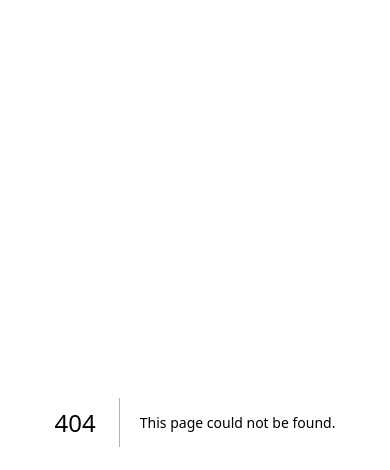
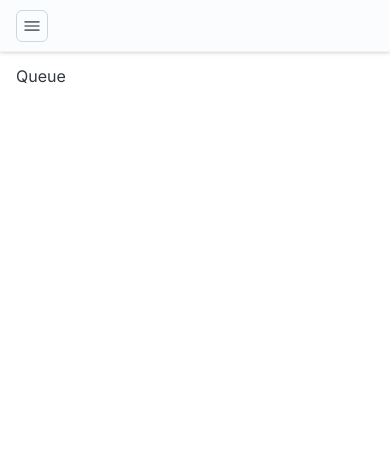
Before and after one commit to d4rkeagle65/eagles-chatbot, a Next.js app: page /Queue in a window 390 px wide. Before the commit this address had no page. Shown: the top 470 px of the page. Built offline with nearby package versions, Linux system fonts and the light colour scheme.

Commit message:
Setup sidebar and header. Working on menu and responsive page for mobile

```diff
--- /dev/null
+++ b/app/Queue/layout.js
@@ -0,0 +1,11 @@
+import * as React from "react"
+
+import Box from '@mui/joy/Box';
+
+export default function QueueLayout(props) {
+    return (
+        <Box>
+            {props.children}
+        </Box>
+    )
+}
--- /dev/null
+++ b/app/Queue/page.js
@@ -0,0 +1,13 @@
+import * as React from "react"
+
+import Box from '@mui/joy/Box';
+
+export const dynamic = 'force-dynamic'
+
+export default function Queue() {
+    return (
+      <Box sx={{ display: "flex", flexDirection: "column" }}>
+        Queue
+      </Box>
+    )
+  }
--- a/app/components/ColorToggle/ColorToggle.js
+++ b/app/components/ColorToggle/ColorToggle.js
@@ -1,42 +1,59 @@
 'use client';
 import * as React from 'react';
 import { useColorScheme } from '@mui/joy/styles';
-import DarkModeRoundedIcon from '@mui/icons-material/DarkModeRounded';
-import LightModeRoundedIcon from '@mui/icons-material/LightModeRounded';
 import IconButton from '@mui/joy/IconButton';
 
-export default function ColorSchemeToggle() {
-  const { mode, setMode } = useColorScheme('light');
+import DarkModeRoundedIcon from '@mui/icons-material/DarkModeRounded';
+import LightModeIcon from '@mui/icons-material/LightMode';
+
+export default function ColorSchemeToggle(props) {
+  const { onClick, sx, ...other } = props;
+  const { mode, setMode } = useColorScheme();
   const [mounted, setMounted] = React.useState(false);
   React.useEffect(() => {
     setMounted(true);
   }, []);
   if (!mounted) {
-    return null;
+    return (
+      <IconButton
+        size="sm"
+        variant="outlined"
+        color="neutral"
+        {...other}
+        sx={sx}
+        disabled
+      />
+    );
   }
   return (
     <IconButton
       id="toggle-mode"
       size="sm"
-      variant="soft"
+      variant="outlined"
       color="neutral"
-      onClick={() => {
+      {...other}
+      onClick={(event) => {
         if (mode === 'light') {
           setMode('dark');
         } else {
           setMode('light');
         }
+        onClick?.(event);
       }}
-      sx={{
-	position: 'fixed',
-	zIndex: 999,
-	bottom: '1rem',
-	right: '1rem',
-        borderRadius: '50%',
-        boxShadow: 'sm',
-      }}
+      sx={[
+        {
+          '& > *:first-child': {
+            display: mode === 'dark' ? 'none' : 'initial',
+          },
+          '& > *:last-child': {
+            display: mode === 'light' ? 'none' : 'initial',
+          },
+        },
+        ...(Array.isArray(sx) ? sx : [sx]),
+      ]}
     >
-      {mode === 'light' ? <DarkModeRoundedIcon /> : <LightModeRoundedIcon />}
+      <DarkModeRoundedIcon />
+      <LightModeIcon />
     </IconButton>
   );
 }
--- /dev/null
+++ b/app/components/Header.js
@@ -0,0 +1,49 @@
+'use client';
+import * as React from 'react';
+import GlobalStyles from '@mui/joy/GlobalStyles';
+import Sheet from '@mui/joy/Sheet';
+import IconButton from '@mui/joy/IconButton';
+import MenuIcon from '@mui/icons-material/Menu';
+
+import { toggleSidebar } from '@/lib/utils/sidebartoggle';
+
+export default function Header() {
+    return (
+      <Sheet
+        sx={{
+          display: { xs: 'flex', md: 'none' },
+          alignItems: 'center',
+          justifyContent: 'space-between',
+          position: 'fixed',
+          top: 0,
+          width: '100vw',
+          height: 'var(--Header-height)',
+          zIndex: 9995,
+          p: 2,
+          gap: 1,
+          borderBottom: '1px solid',
+          borderColor: 'background.level1',
+          boxShadow: 'sm',
+        }}
+      >
+        <GlobalStyles
+          styles={(theme) => ({
+            ':root': {
+              '--Header-height': '52px',
+              [theme.breakpoints.up('md')]: {
+                '--Header-height': '0px',
+              },
+            },
+          })}
+        />
+        <IconButton
+          onClick={() => toggleSidebar()}
+          variant="outlined"
+          color="neutral"
+          size="sm"
+        >
+          <MenuIcon />
+        </IconButton>
+      </Sheet>
+    );
+  }
--- /dev/null
+++ b/app/components/Sidebar.js
@@ -0,0 +1,154 @@
+'use client';
+import * as React from 'react';
+
+import { useRouter, useParams } from "next/navigation";
+import { useEffect } from "react";
+
+import GlobalStyles from '@mui/joy/GlobalStyles';
+import Box from '@mui/joy/Box';
+import Sheet from '@mui/joy/Sheet';
+import Typography from '@mui/joy/Typography';
+import List from '@mui/joy/List';
+import ListItem from '@mui/joy/ListItem';
+import ListItemButton, { listItemButtonClasses } from '@mui/joy/ListItemButton';
+import ListItemContent from '@mui/joy/ListItemContent';
+import Icons from '@mui/icons-material';
+
+import { closeSidebar } from '@/lib/utils/sidebartoggle';
+import ColorToggle from "@/components/ColorToggle/ColorToggle"
+
+const menuItems = [
+    {
+        name: 'Home',
+        icon: 'HomeRounded' ,
+        link: '/',
+    },
+    {
+        name: 'Queue',
+        icon: 'QueueMusic',
+        link: '/Queue',
+    },
+];
+
+export default function Sidebar() {
+    const router = useRouter();
+    const params = useParams();
+    const [pageLoc, setLoc] = React.useState(true);
+
+    useEffect(() => {
+        async function setPageLoc() {
+            let path = window.location.pathname.slice(1);
+        }
+        setPageLoc();
+    }, [params]);
+
+    return (
+        <Sheet
+            className="Sidebar"
+            sx={{
+                position: { xs: 'fixed', md: 'sticky' },
+                transform: {
+                  xs: 'translateX(calc(100% * (var(--SideNavigation-slideIn, 0) - 1)))',
+                  md: 'none',
+                },
+                transition: 'transform 0.4s, width 0.4s',
+                zIndex: 10000,
+                height: '100dvh',
+                width: 'var(--Sidebar-width)',
+                top: 0,
+                p: 2,
+                flexShrink: 0,
+                display: 'flex',
+                flexDirection: 'column',
+                gap: 2,
+                borderRight: '1px solid',
+                borderColor: 'divider',
+            }}
+        >
+            <GlobalStyles
+                styles={(theme) => ({
+                ':root': {
+                    '--Sidebar-width': '220px',
+                    [theme.breakpoints.up('lg')]: {
+                    '--Sidebar-width': '240px',
+                    },
+                },
+                 })}
+            />
+                <Box
+                    className="Sidebar-overlay"
+                    sx={{
+                        position: 'fixed',
+                        zIndex: 9998,
+                        top: 0,
+                        left: 0,
+                        width: '100vw',
+                        height: '100vh',
+                        opacity: 'var(--SideNavigation-slideIn)',
+                        backgroundColor: 'var(--joy-palette-background-backdrop)',
+                        transition: 'opacity 0.4s',
+                        transform: {
+                            xs: 'translateX(calc(100% * (var(--SideNavigation-slideIn, 0) - 1) + var(--SideNavigation-slideIn, 0) * var(--Sidebar-width, 0px)))',
+                            lg: 'translateX(-100%)',
+                        },
+                    }}
+                    onClick={() => closeSidebar()}
+                />
+                <Box sx={{ display: 'flex', gap: 1, alignItems: 'center' }}>
+                    <Box sx={{ display: 'flex', flexGrow: 1, gap: 1, alignItems: 'center' }}>
+                        <Typography level="title-lg">Eagle's Chatbot</Typography>
+                    </Box>
+                    <ColorToggle sx={{ m1: 'auto' }}/>
+                </Box>
+                <Box
+                    sx={{
+                    minHeight: 0,
+                    overflow: 'hidden auto',
+                    flexGrow: 1,
+                    display: 'flex',
+                    flexDirection: 'column',
+                    [`& .${listItemButtonClasses.root}`]: {
+                        gap: 1.5,
+                    },
+                    }}
+                >
+                    <List
+                        size="sm"
+                        sx={{
+                            gap: 1,
+                            '--List-nextedInsetStart': '30px',
+                            '--ListItem-radius': (theme) => theme.vars.radius.sm,
+                        }}
+                    >
+                        {Object.values(menuItems).map((row, index) => (
+                            <MenuItem menuRow={row} rowIndex={index} />
+                        ))}
+                    </List>
+                </Box>
+        </Sheet>
+    )
+}
+
+function MenuItem({ menuRow, rowIndex }) {
+    let selectBool;
+    if (menuRow.name === "Home") {
+        selectBool = null;
+    } else {
+        selectBool = menuRow.name;
+    }
+
+    return (
+        <ListItem key={rowIndex}>
+            <ListItemButton
+                role="menuItem"
+                component="a"
+                href={menuRow.link}
+            >
+                <ListItemContent>
+                    <Typography level="title-sm">{menuRow.name}</Typography>
+                </ListItemContent>
+            </ListItemButton>
+        </ListItem>
+    )
+
+}
--- a/app/layout.js
+++ b/app/layout.js
@@ -1,5 +1,11 @@
 import * as React from "react"
+
+import Box from '@mui/joy/Box';
+import Typography from '@mui/joy/Typography';
+
 import ThemeRegistry from "@/lib/theme/ThemeRegistry"
+import Header from "@/components/Header"
+import Sidebar from "@/components/Sidebar"
 
 export const metadata = {
   title: "Eagles-Chatbot",
@@ -16,7 +22,36 @@ export default function RootLayout(props) {
   return (
     <html lang="en">
       <body>
-        <ThemeRegistry>{props.children}</ThemeRegistry>
+        <ThemeRegistry>
+          <Box
+            className="Page"
+            sx={{ display: 'flex', minHeight: '100dvh' }}
+          >
+            <Header />
+            <Sidebar />
+            <Box
+              component="main"
+              className="MainContent"
+              sx={{
+                px: { xs: 2, md: 2 },
+                pt: {
+                  xs: 'calc(12px + var(--Header-height))',
+                  sm: 'calc(12px + var(--Header-height))',
+                  md: 1,
+                },
+                pb: { xs: 2, sm: 2, md: 3 },
+                flex: 1,
+                display: 'flex',
+                flexDirection: 'column',
+                minWidth: 0,
+                height: '100dvh',
+                gap: 1,
+              }}
+            >
+              {props.children}
+            </Box>
+          </Box>
+        </ThemeRegistry>
       </body>
     </html>
   )
--- /dev/null
+++ b/app/lib/utils/sidebartoggle.js
@@ -0,0 +1,26 @@
+export function openSidebar() {
+    if (typeof window !== 'undefined') {
+      document.body.style.overflow = 'hidden';
+      document.documentElement.style.setProperty('--SideNavigation-slideIn', '1');
+    }
+  }
+
+  export function closeSidebar() {
+    if (typeof window !== 'undefined') {
+      document.documentElement.style.removeProperty('--SideNavigation-slideIn');
+      document.body.style.removeProperty('overflow');
+    }
+  }
+
+  export function toggleSidebar() {
+    if (typeof window !== 'undefined' && typeof document !== 'undefined') {
+      const slideIn = window
+        .getComputedStyle(document.documentElement)
+        .getPropertyValue('--SideNavigation-slideIn');
+      if (slideIn) {
+        closeSidebar();
+      } else {
+        openSidebar();
+      }
+    }
+  }
```
Also changed, not shown: app/page.js (+1 -31 lines).
